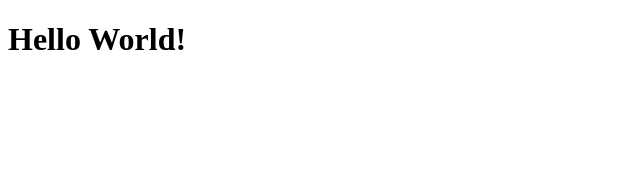
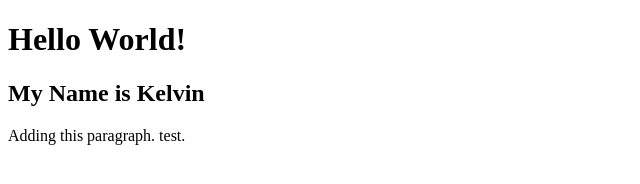
Before and after one commit to Stilwelll/CT_first_repo, a plain HTML site: page index.html in a window 1280 px wide. Shown: the whole page, without its empty margins (0-640 px from the left). Drawn offline with Linux system fonts and the light colour scheme.

Commit message:
Second commit=

```diff
--- a/index.html
+++ b/index.html
@@ -10,7 +10,8 @@
 
 <body>
     <h1>Hello World!</h1>
-    <h2></h2>
+    <h2>My Name is Kelvin</h2>
+    <p>Adding this paragraph. test.</p>
 </body>
 
 </html>
```
